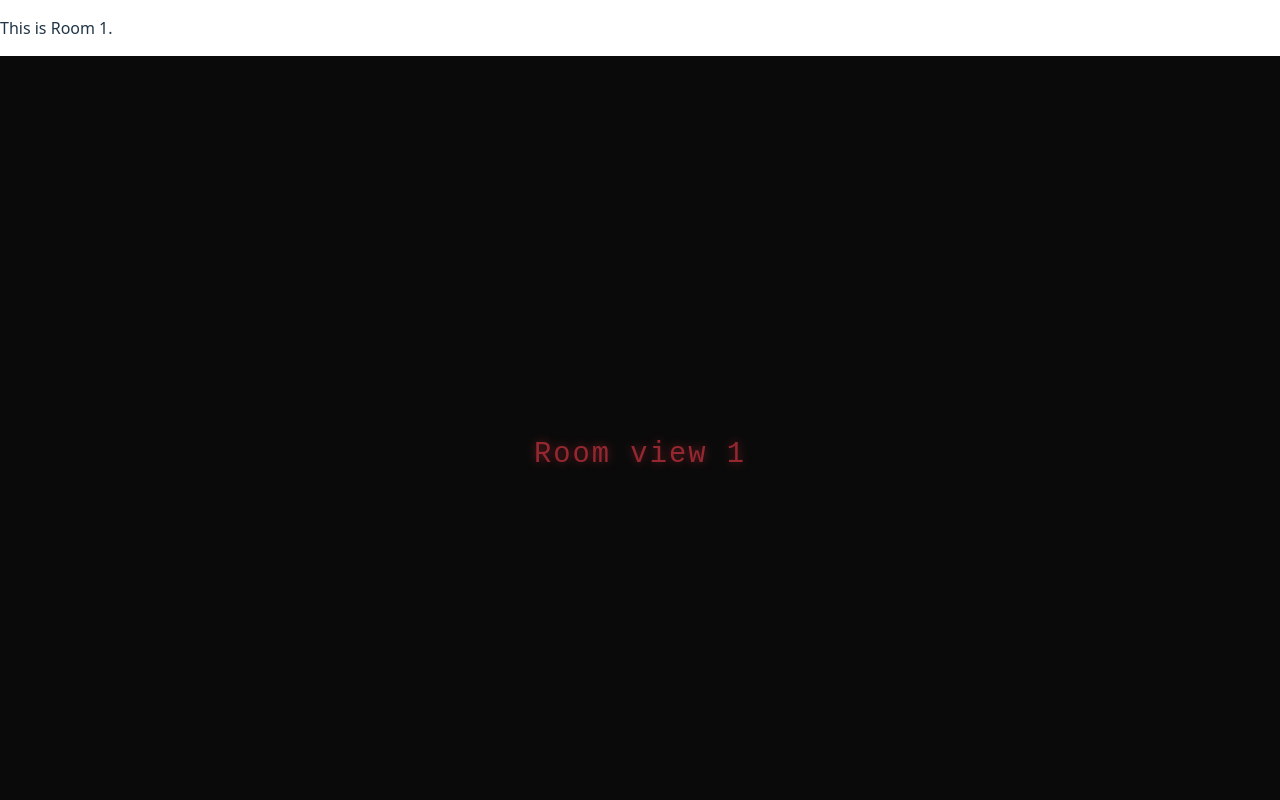
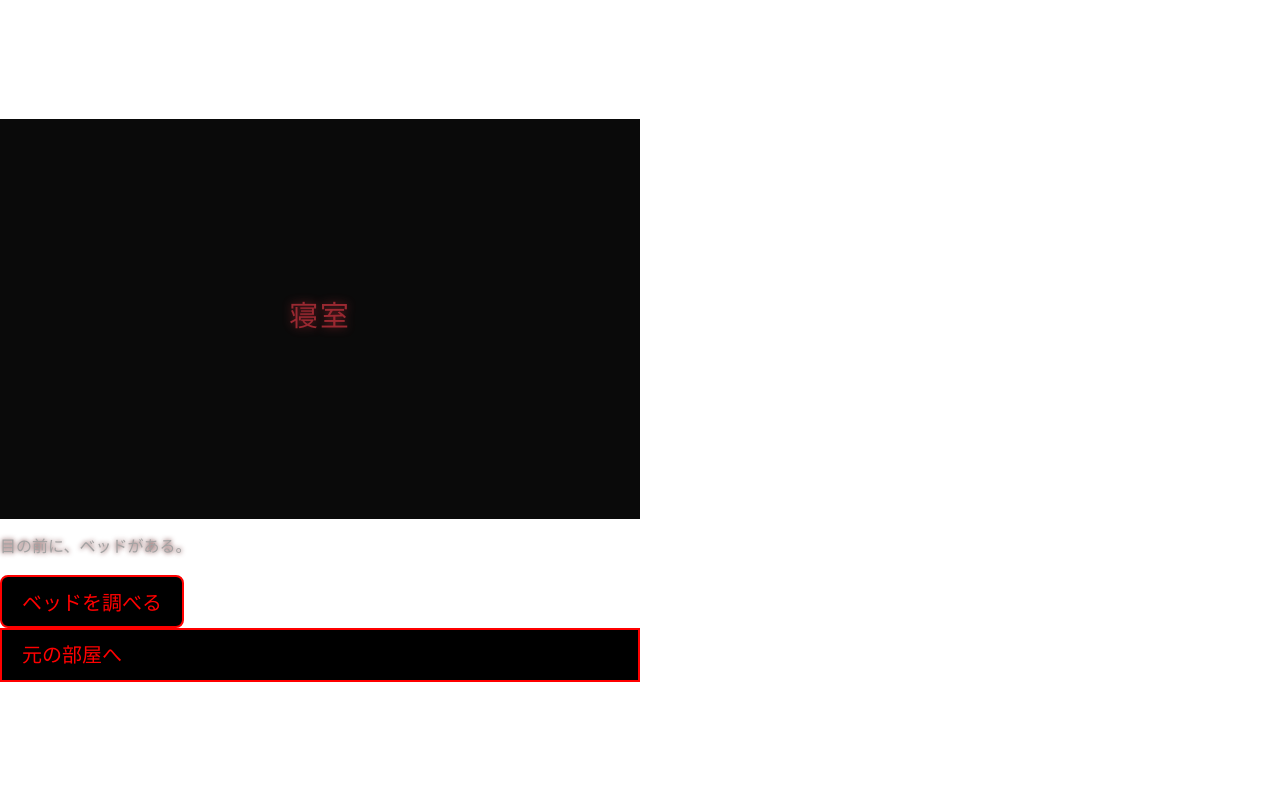
Before and after one commit to airi0224/dasyutsu-game, a React (Vite) app: page /room1 in a window 1280 px wide. Shown: the top 800 px of the page. Built offline with nearby package versions, Linux system fonts and the light colour scheme.

Commit message:
メモにはってたCSSをコピペしました

```diff
--- a/src/Rooms/Room1/index.jsx
+++ b/src/Rooms/Room1/index.jsx
@@ -11,8 +11,8 @@ export default function Room1() {
 
   return (
     <div>
-      <p>This is Room 1.</p>
-      <RoomView description={"Room view 1"} />
+
+      <RoomView description={"寝室"} />
       <p className="room-text">目の前に、ベッドがある。</p>
 
       {!seenPicture && searchedBed && (
--- a/src/components/RoomView.css
+++ b/src/components/RoomView.css
@@ -1,7 +1,10 @@
 .title-screen {
+  b.title-screen {
   background-color: #121212;
   color: #f2f2f2;
-  height: 100vh;
+  width: 50vw;
+  height: 50vh;
+
   display: flex;
   flex-direction: column;
   justify-content: center;
@@ -42,11 +45,12 @@
 @import url('https://fonts.googleapis.com/css2?family=Special+Elite&display=swap');
 
 .room-view {
-  width: 100vw;
-  height: 100vh;
+  width: 50vw;
+  height: 50vh;
   background-color: #0a0a0a;
   color: #eee;
-  font-family: 'Special Elite', monospace;
+  font-family: 'Noto Serif JP', serif;
+  /* font-family: 'Special Elite', monospace; */
   display: flex;
   flex-direction: column;
   justify-content: center;
@@ -70,17 +74,27 @@
   100% { opacity: 0.6; }
 
 }
+.start-wrapper {
+  display: flex;
+  justify-content: center;
+  align-items: flex-start;
+  gap: 40px; /* RoomViewとボタンの間にスペース */
+  padding: 2rem;
+}
 
 .room-text {
-  font-family: 'Nosifer', cursive;
-  color: #4b0000;
-  text-shadow: 0 0 5px darkred;
+  font-family: 'Noto Serif JP', serif;
+  /* font-family: 'Nosifer', cursive; */
+  color: #a3a3a3;
+  text-shadow: 0 0 5px rgb(86, 18, 18);
 }
 .button-group {
   display: flex;
+  flex-direction:column;
   gap: 20px; /* ボタン間のスペース */
-  justify-content: center;
-  margin-top: 30px;
+  /* justify-content: center; */
+
+  /* margin-top: 40px; */
 }
 
 .horror-button, .horror-link {
@@ -88,7 +102,7 @@
   color: red;
   border: 2px solid red;
   padding: 10px 20px;
-  font-family: 'Creepster', cursive;
+  font-family: 'Noto Serif JP', serif;
   font-size: 20px;
   cursor: pointer;
   text-decoration: none;
@@ -113,3 +127,119 @@
 /* .room-view {
   background-color: red !important;
 } */
+ackground-color: #121212;
+  color: #f2f2f2;
+  width: 50vw;
+  height: 50vh;
+
+  display: flex;
+  flex-direction: column;
+  justify-content: center;
+  align-items: center;
+  font-family: 'Noto Serif JP', serif;
+}
+
+
+.game-title {
+  font-size: 3rem;
+  margin-bottom: 1rem;
+  letter-spacing: 2px;
+}
+
+.subtitle {
+  font-size: 1.2rem;
+  margin-bottom: 2rem;
+  opacity: 0.8;
+}
+
+.start-button {
+  padding: 0.75rem 2rem;
+  font-size: 1rem;
+  background-color: #333;
+  color: #fff;
+  border: 1px solid #666;
+  border-radius: 5px;
+  cursor: pointer;
+  transition: background-color 0.2s ease;
+}
+
+.start-button:hover {
+  background-color: #555;
+}
+
+
+/* RoomView.css */
+@import url('https://fonts.googleapis.com/css2?family=Special+Elite&display=swap');
+
+.room-view {
+  width: 50vw;
+  height: 50vh;
+  background-color: #0a0a0a;
+  color: #eee;
+  font-family: 'Noto Serif JP', serif;
+  /* font-family: 'Special Elite', monospace; */
+  display: flex;
+  flex-direction: column;
+  justify-content: center;
+  align-items: center;
+  padding: 2rem;
+  box-sizing: border-box;
+  position: relative;
+}
+
+.game-title {
+  font-size: 1.8rem;
+  margin-bottom: 2rem;
+  color: #e63946;
+  text-shadow: 0 0 10px rgba(230, 57, 70, 0.7);
+  animation: flicker 2s infinite alternate;
+}
+
+@keyframes flicker {
+  0%   { opacity: 1; }
+  50%  { opacity: 0.85; }
+  100% { opacity: 0.6; }
+
+}
+.start-wrapper {
+  display: flex;
+  justify-content: center;
+  align-items: flex-start;
+  gap: 40px; /* RoomViewとボタンの間にスペース */
+  padding: 2rem;
+}
+
+.room-text {
+  font-family: 'Noto Serif JP', serif;
+  /* font-family: 'Nosifer', cursive; */
+  color: #a3a3a3;
+  text-shadow: 0 0 5px rgb(86, 18, 18);
+}
+.button-group {
+  display: flex;
+  flex-direction:column;
+  gap: 20px; /* ボタン間のスペース */
+  /* justify-content: center; */
+
+  /* margin-top: 40px; */
+}
+
+.horror-button, .horror-link {
+  background-color: #000;
+  color: red;
+  border: 2px solid red;
+  padding: 10px 20px;
+  font-family: 'Noto Serif JP', serif;
+  font-size: 20px;
+  cursor: pointer;
+  text-decoration: none;
+  transition: all 0.3s ease;
+  text-shadow: 1px 1px 3px black;
+}
+
+.horror-button:hover, .horror-link:hover {
+  background-color: red;
+  color: black;
+  border-color: black;
+  text-shadow: 2px 2px 5px red;
+}
```
